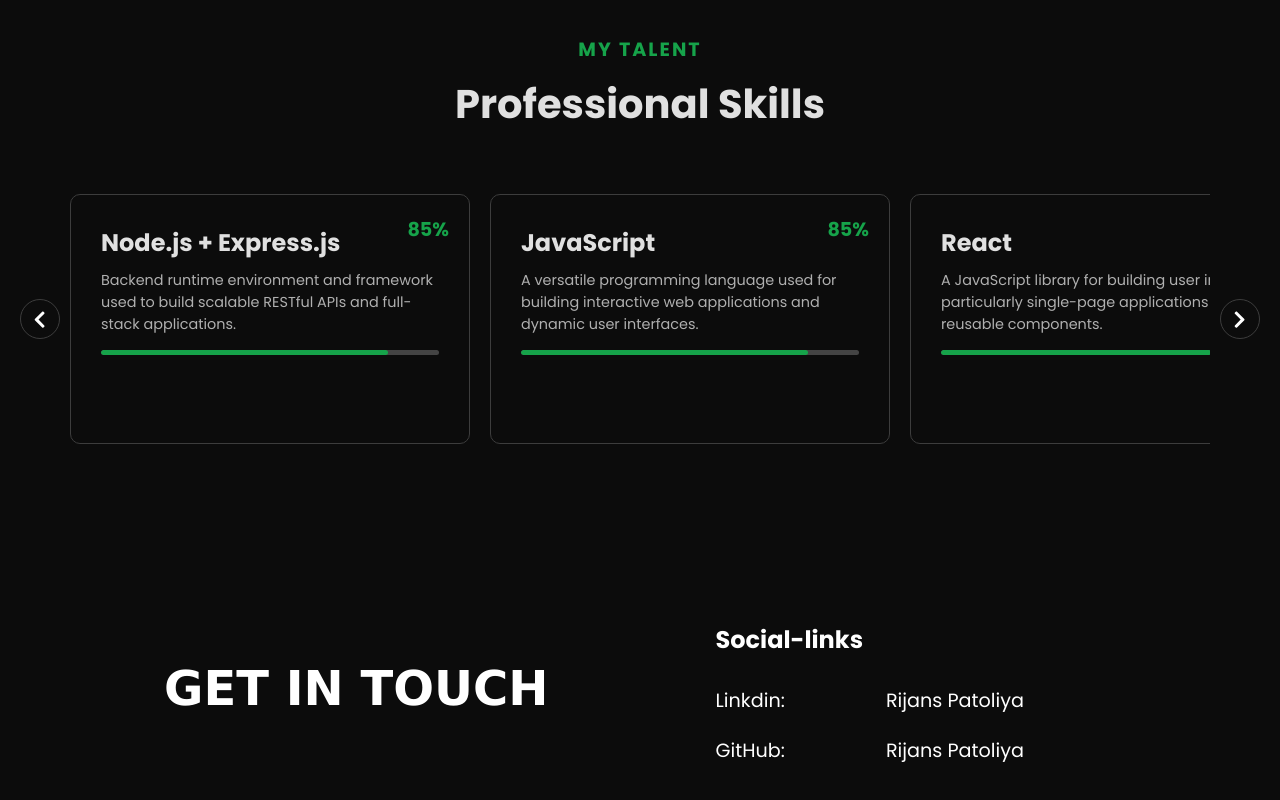
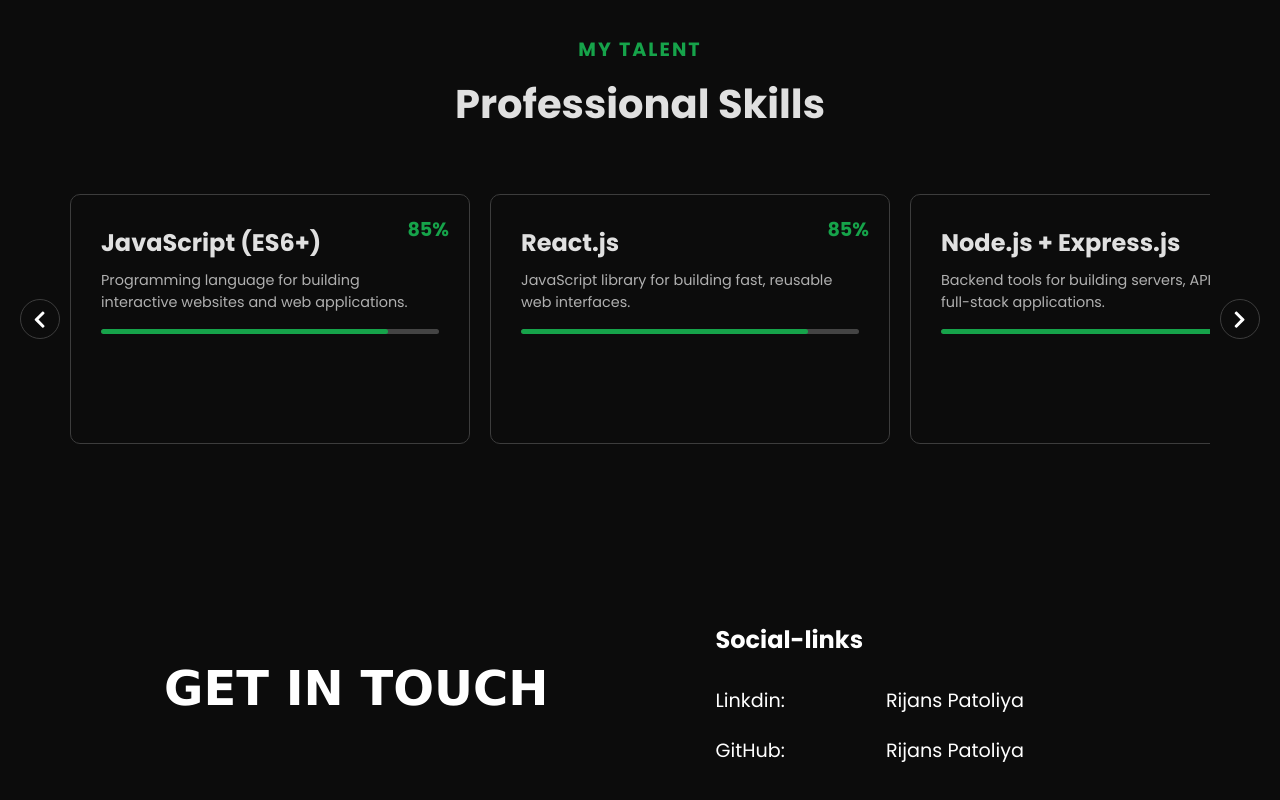
Before and after one commit to RijansPatoliya/Rijans_Portfolio, a React (Vite) app in the folder Frontend/: page / in a window 1280 px wide. Shown: the part 1807-2607 px from the top of the page. Built offline with nearby package versions, Linux system fonts and the light colour scheme.

Commit message:
Update skills data with new technologies and descriptions

```diff
--- a/Frontend/src/Component/Skills/Skill.jsx
+++ b/Frontend/src/Component/Skills/Skill.jsx
@@ -5,15 +5,17 @@
 
 const Skills = () => {
   const skillsData = [
-    { name: 'Node.js + Express.js ', percentage: 85, description: 'Backend runtime environment and framework used to build scalable RESTful APIs and full-stack applications.' },
-    { name: 'JavaScript', percentage: 85, description: 'A versatile programming language used for building interactive web applications and dynamic user interfaces.' },
-    { name: 'React', percentage: 80, description: 'A JavaScript library for building user interfaces, particularly single-page applications with reusable components.' },
-    { name: 'C++', percentage: 70, description: 'A powerful, high-performance programming language used for system programming, game development,and more.' },
-    { name: 'MongoDB', percentage: 75, description: 'A NoSQL database used to store flexible, JSON-like data for modern web applications.' },
-    { name: 'Tailwind', percentage: 75, description: 'A utility-first CSS framework for rapidly building custom designs without writing much CSS.' },
-    {name : 'NextJs', percentage: 70, description: 'A React framework for building server-side rendered and statically generated web applications with ease.'},
-    {name : 'Java', percentage: 70, description: 'A versatile, object-oriented programming language used for building cross-platform applications, from mobile to enterprise systems.'},
-    {name : 'MySQL', percentage: 70, description: 'A relational database management system used for structured data storage and retrieval in web applications.'},
+    { name: 'JavaScript (ES6+)', percentage: 85, description: 'Programming language for building interactive websites and web applications.' },
+    { name: 'React.js', percentage: 85, description: 'JavaScript library for building fast, reusable web interfaces.' },
+    { name: 'Node.js + Express.js', percentage: 85, description: 'Backend tools for building servers, APIs, and full-stack applications.' },
+    { name: 'Next.js', percentage: 80, description: 'React framework for building modern, optimized web applications.' },
+    { name: 'MongoDB', percentage: 80, description: 'NoSQL database for storing flexible data in web apps.' },
+    { name: 'PostgreSQL + MySQL', percentage: 75, description: 'Relational databases for structured data storage and management.' },
+    { name: 'Tailwind CSS', percentage: 80, description: 'CSS framework for quickly styling and designing beautiful websites.' },
+    { name: 'Java', percentage: 70, description: 'Programming language for building applications and systems.' },
+    { name: 'C++', percentage: 70, description: 'Programming language for system programming and high-performance applications.' },
+    { name: 'Git + GitHub', percentage: 85, description: 'Version control tools for managing code and collaborating with teams.' },
+    { name: 'Docker', percentage: 70, description: 'Tool for packaging and running applications in containers.' },
   ];
 
   const [currentIndex, setCurrentIndex] = useState(0);
```
